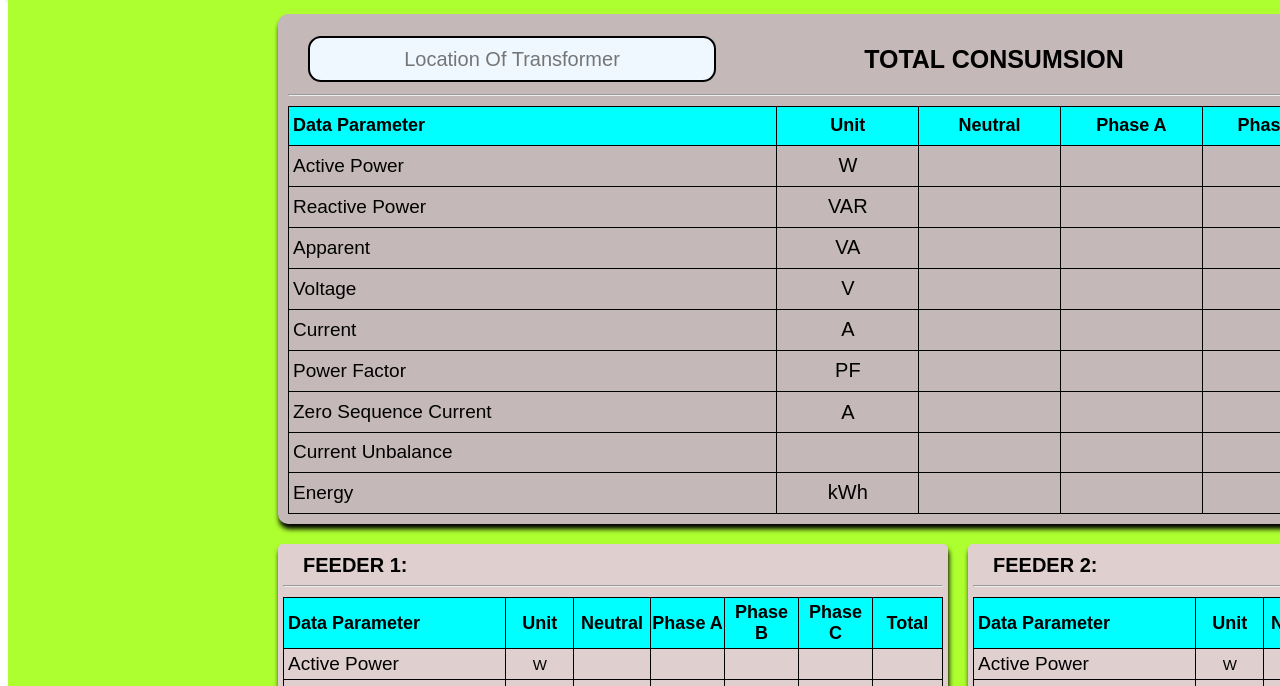
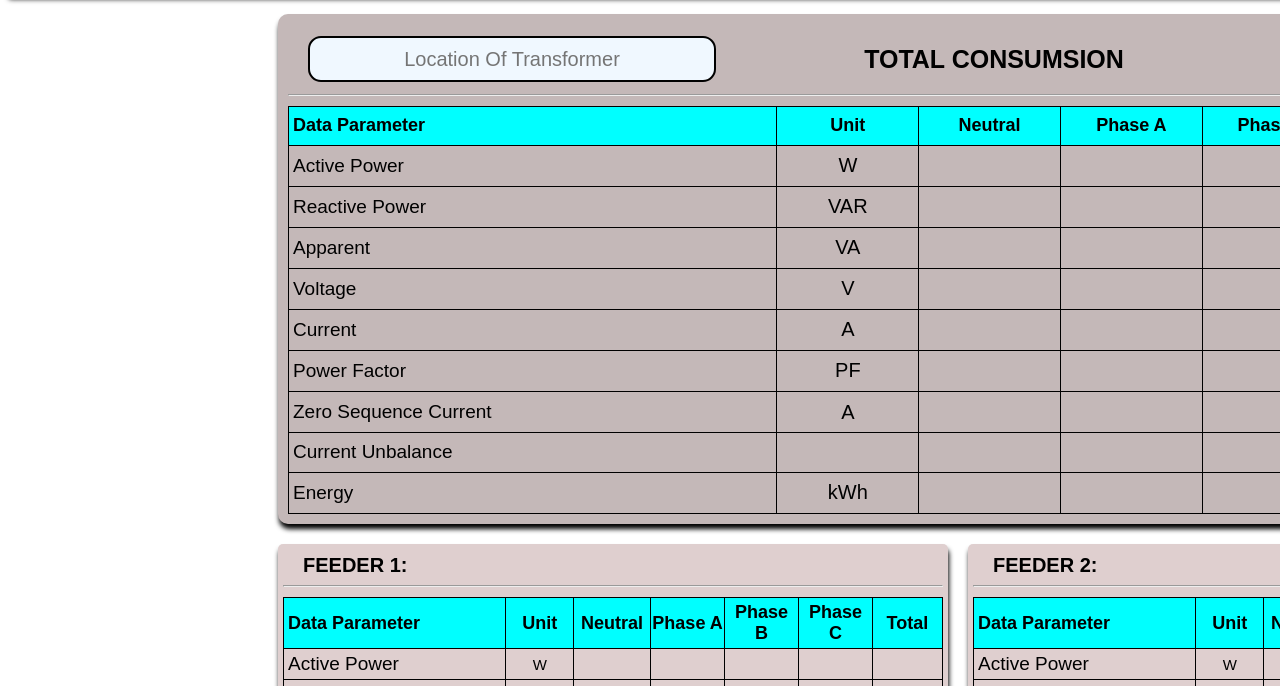
Before and after one commit to IMPROTEK4/transformer.github.io, a plain HTML site: page index.html in a window 1280 px wide. Shown: the part 114-800 px from the top of the page. Drawn offline with Linux system fonts and the light colour scheme.

Commit message:
Add files via upload

```diff
--- a/css/sensor&meter.css
+++ b/css/sensor&meter.css
@@ -233,7 +233,7 @@
   margin: auto;
   height: 1417px;
   width: 1900px;
-  background-color: greenyellow;
+  /* background-color: greenyellow; */
 }
 
 
```
